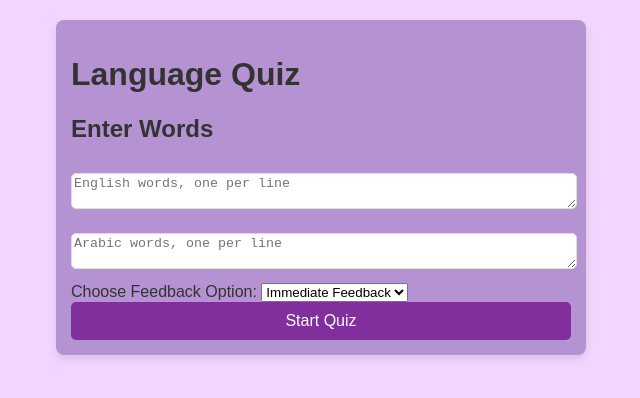
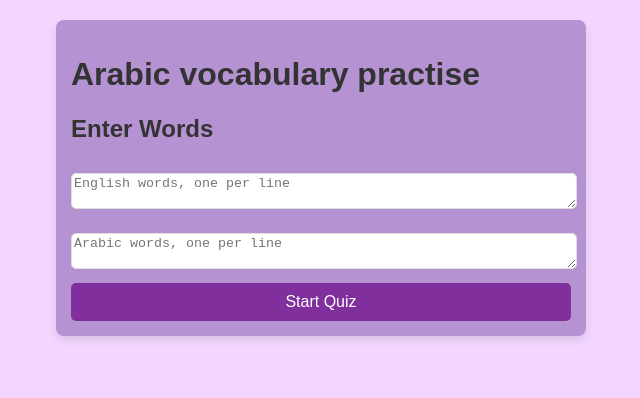
Before and after one commit to Shark1721/Arabic_Vocabulary, a plain HTML site: page index.html in a window 1280 px wide. Shown: the whole page, without its empty margins (319-959 px from the left). Drawn offline with Linux system fonts and the light colour scheme.

Commit message:
Update index.html

```diff
--- a/index.html
+++ b/index.html
@@ -8,7 +8,7 @@
 </head>
 <body>
     <div class="container">
-        <h1>Language Quiz</h1>
+        <h1>Arabic vocabulary practise</h1>
 
         <!-- Setup Section -->
         <div id="setup-section">
@@ -16,20 +16,13 @@
             <textarea id="englishWords" placeholder="English words, one per line"></textarea>
             <textarea id="arabicWords" placeholder="Arabic words, one per line"></textarea>
 
-            <label for="feedbackOption">Choose Feedback Option:</label>
-            <select id="feedbackOption">
-                <option value="immediate">Immediate Feedback</option>
-                <option value="end">Feedback at the End</option>
-                <option value="none">No Feedback</option>
-            </select>
-
             <button id="startQuiz">Start Quiz</button>
         </div>
 
         <!-- Quiz Section -->
         <div id="quiz-section" class="hidden">
             <h2 id="quiz-question"></h2>
-            <input type="text" id="userAnswer" placeholder="Your answer here">
+            <input type="text" id="userAnswer" placeholder="Write answer here">
             <button id="submitAnswer">Submit</button>
             <p id="quiz-feedback"></p>
             <button id="nextQuestion" class="hidden">Next</button>
@@ -39,7 +32,6 @@
         <div id="result-section" class="hidden">
             <h2>Quiz Complete!</h2>
             <p>Your score is: <span id="finalScore"></span></p>
-            <ul id="correctAnswersList"></ul> <!-- Correct answers list -->
             <button id="restartQuiz">Restart Quiz</button>
         </div>
     </div>
```
